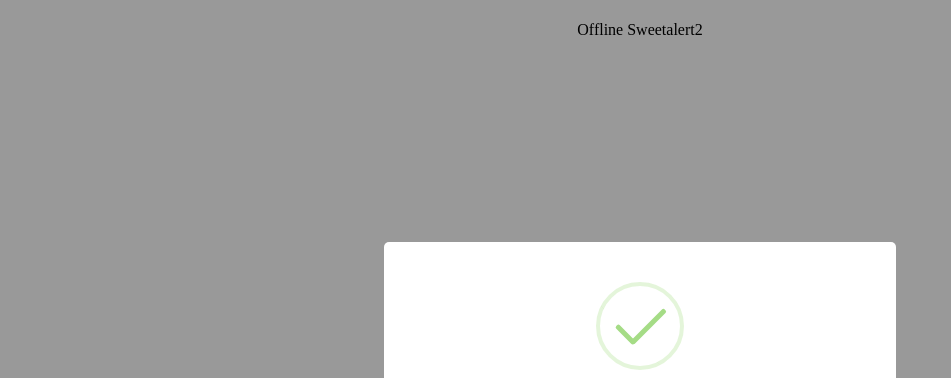
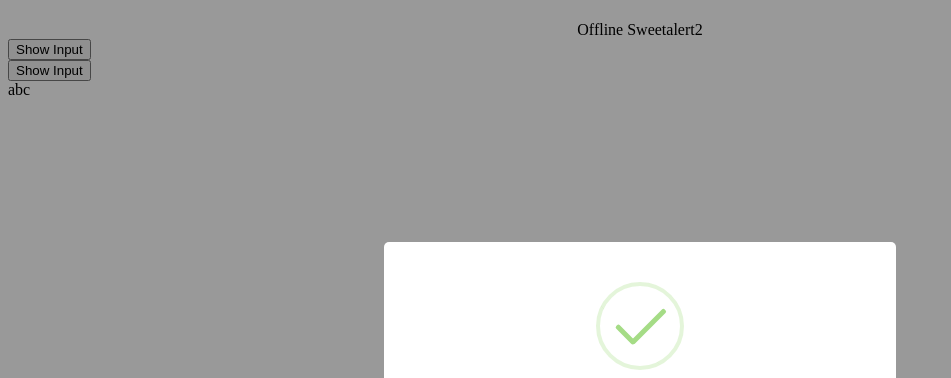
Before and after one commit to fmtek/offline-sweetalert2, a plain HTML site: page index.html in a window 1280 px wide. Shown: the top 378 px of the page, without its empty margins (0-951 px from the left). Drawn offline with Linux system fonts and the light colour scheme.

Commit message:
input sample added

```diff
--- a/index.html
+++ b/index.html
@@ -2,25 +2,58 @@
 <html>
     <head>
         <link rel="stylesheet" href="assets/sweetalert2/sweetalert2.min.css">
-
-
-
     </head>
 <body>
     <div style="text-align: center;">
         <h1 ></h1> Offline Sweetalert2</h1>
     </div>
-
+    <button onclick="showInput()">Show Input</button><br>
+    <button onclick="showInputLog()">Show Input</button>
+    <div id="log_value">abc</div>
 
 <script src="assets/sweetalert2/sweetalert2.all.min.js"></script>
 <script src="assets/sweetalert2/polyfill.min.js"></script>
 <script>
+    //global var
+
+    //sample success alert
     Swal.fire({
     title: 'Success!',
     text: 'Congratulations it worked!',
     icon: 'success',
     confirmButtonText: 'Cool'
     })
+    //sample input alert
+    function showInput() {
+
+        const { value: text } = Swal.fire({
+        input: 'text',
+        inputLabel: 'Name',
+        inputPlaceholder: 'Type your input here...',
+        inputAttributes: {
+            'aria-label': 'Type your input here'
+        },
+        inputValidator: function (value) {
+            return new Promise(function (resolve, reject) {
+                // return value;
+                if (value) {
+
+                    Swal.fire(value)
+
+                } else {
+                    resolve('Input cannot be blank');
+
+                }
+            });
+
+        },
+
+        showCancelButton: true
+
+        })
+
+    }
+
 </script>
 </body>
 </html>
```
